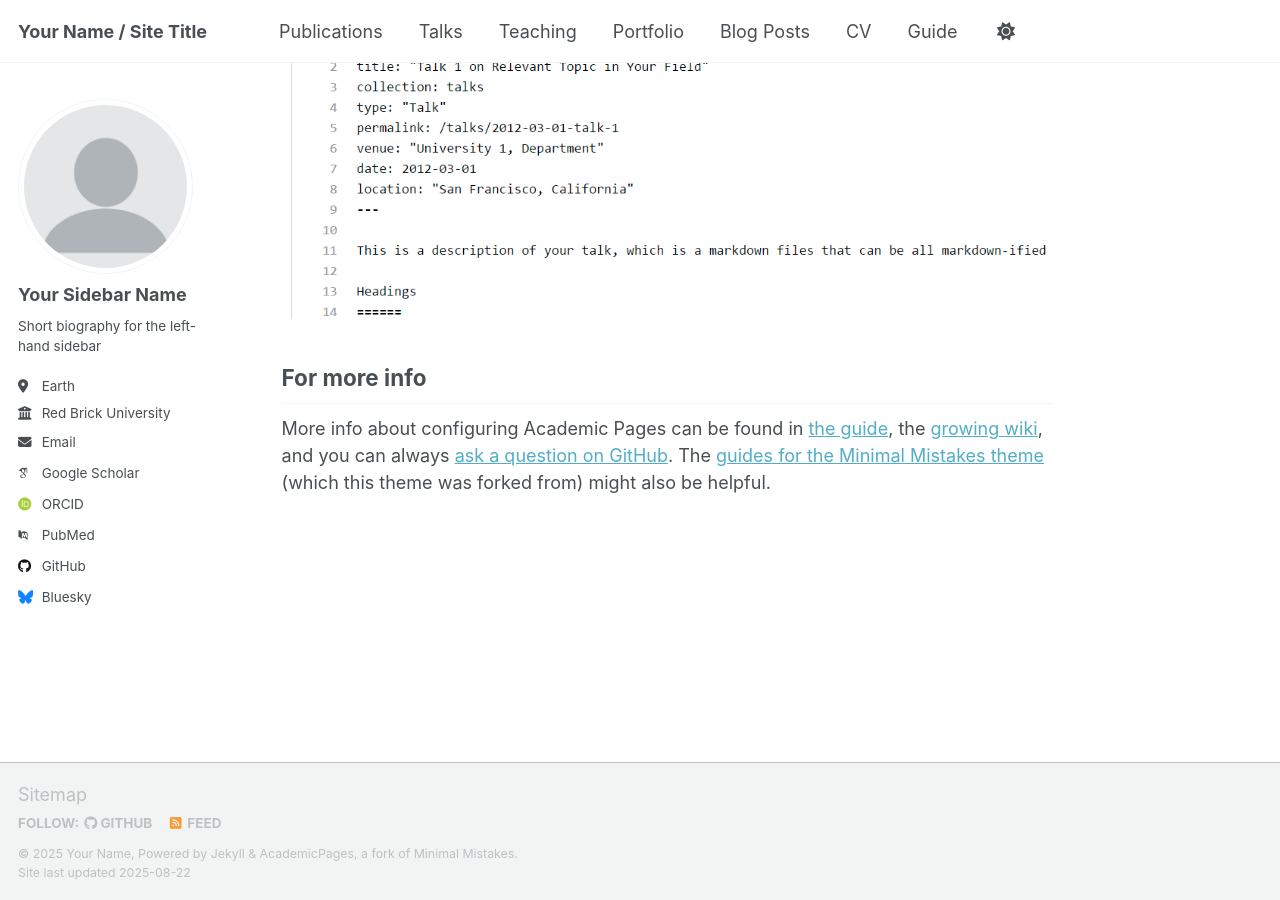
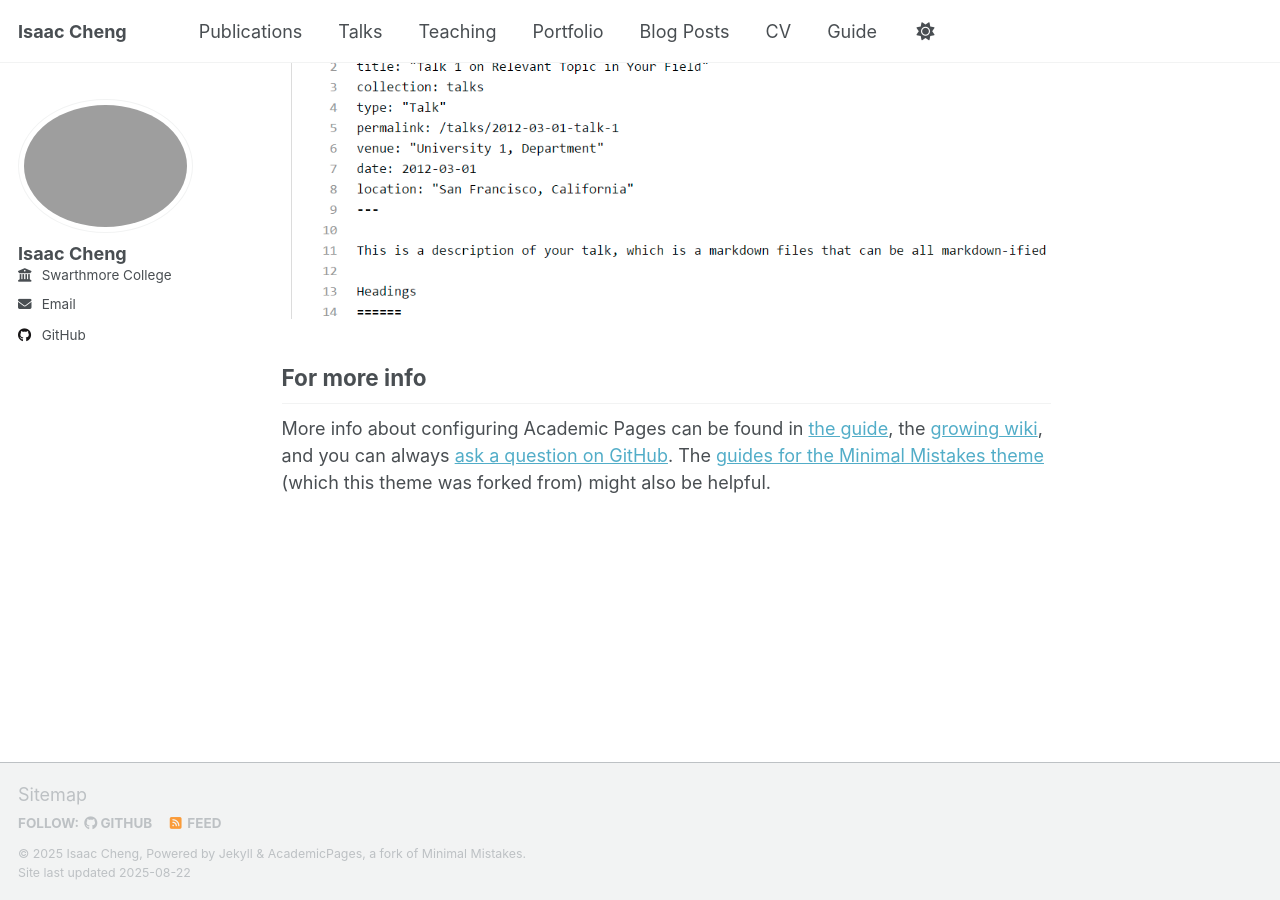
Before and after one commit to casithepython/casithepython.github.io, a Jekyll site: the page built from _pages/about.md, in a window 1280 px wide and 900 px high, scrolled down 2880 px. Built offline with Jekyll 4.4.1, drawn with Linux system fonts in a browser that asks for light colours; some web fonts are replaced; a script that is not in the unit is left out.

Commit message:
Update _config.yml
Added some personal information.

```diff
--- a/_config.yml
+++ b/_config.yml
@@ -9,37 +9,37 @@
 # Basic Site Settings
 locale                   : "en-US"
 site_theme               : "default" # Currently available options are "default", "air"
-title                    : "Your Name / Site Title"
+title                    : "Isaac Cheng"
 title_separator          : "-"
-name                     : &name "Your Name"
+name                     : &name "Isaac Cheng"
 description              : &description "personal description"
-url                      : https://academicpages.github.io # the base hostname & protocol for your site e.g. "https://[your GitHub username].github.io" or if you already have some other page hosted on Github then use "https://[your GitHub username].github.io/[Your Repo Name]"
+url                      : https://casithepython.github.io # the base hostname & protocol for your site e.g. "https://[your GitHub username].github.io" or if you already have some other page hosted on Github then use "https://[your GitHub username].github.io/[Your Repo Name]"
 baseurl                  : "" # the subpath of your site, e.g. "/blog"
-repository               : "academicpages/academicpages.github.io"
+repository               : "casithepython/casithepython.github.io"
 
 # Site Author - The following control what appear as part of the author content on the side bar.
 #               If a field is blank the icon and link will not appear, otherwise it will be shown.
 #               Additional customization can be done by editing /_includes/author-profile.html
 author:
   # Biographic information
-  avatar           : "profile.png"
-  name             : "Your Sidebar Name"
+  avatar           : #"profile.png"
+  name             : "Isaac Cheng"
   pronouns         : # example: "she/her"
-  bio              : "Short biography for the left-hand sidebar"
-  location         : "Earth"
-  employer         : "Red Brick University"
+  bio              : #"Short biography for the left-hand sidebar"
+  location         : #
+  employer         : "Swarthmore College"
   uri              : # URL
-  email            : "none@example.org"
+  email            : "icheng1@swarthmore.edu"
 
   # Academic websites
   academia         : # URL
   arxiv            : # URL - Update with the correct link to your profile
-  googlescholar    : "https://scholar.google.com/citations?user=PS_CX0AAAAAJ"
+  googlescholar    : # "https://scholar.google.com/citations?user=PS_CX0AAAAAJ"
   inspire-hep      : # URL
   impactstory      : # URL
-  orcid            : "http://orcid.org/yourorcidurl"
+  orcid            : # "http://orcid.org/yourorcidurl"
   semantic         : # URL
-  pubmed           : "https://www.ncbi.nlm.nih.gov/pubmed/?term=john+snow"
+  pubmed           : # "https://www.ncbi.nlm.nih.gov/pubmed/?term=john+snow"
   researchgate     : # URL
   scopus           : # URL
 
@@ -47,13 +47,13 @@ author:
   bitbucket        : # Username - Update with your username on the site
   codepen          : # Username
   dribbble         : # Username
-  github           : "academicpages"
+  github           : "casithepython"
   kaggle           : # Username
   stackoverflow    : # User number or user number and name (i.e., use "1" or "1/jeff-atwood")
 
   # Social media
   artstation       : # Username
-  bluesky          : "bsky.app" # Replace this with you Bluesky username
+  bluesky          : # Username
   facebook         : # Username
   flickr           : # Username
   foursquare       : # Username
@@ -134,7 +134,7 @@ yandex_site_verification :
 
 # Social Sharing
 twitter:
-  username               : &twitter
+  username               :
 facebook:
   username               :
   app_id                 :
```
